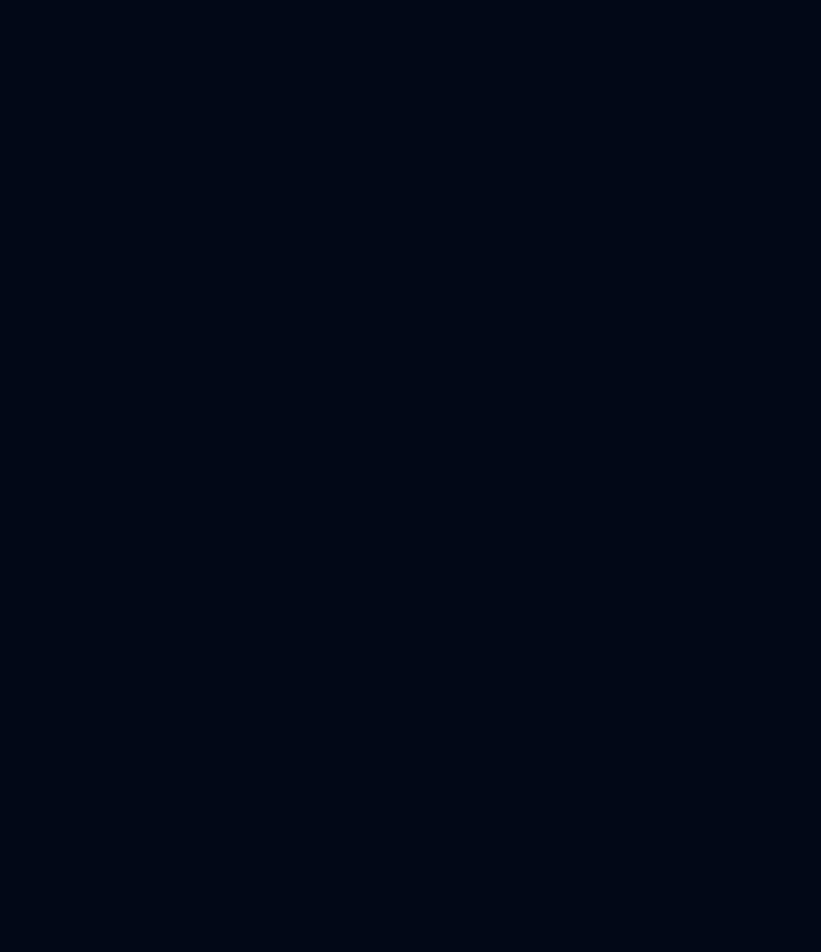
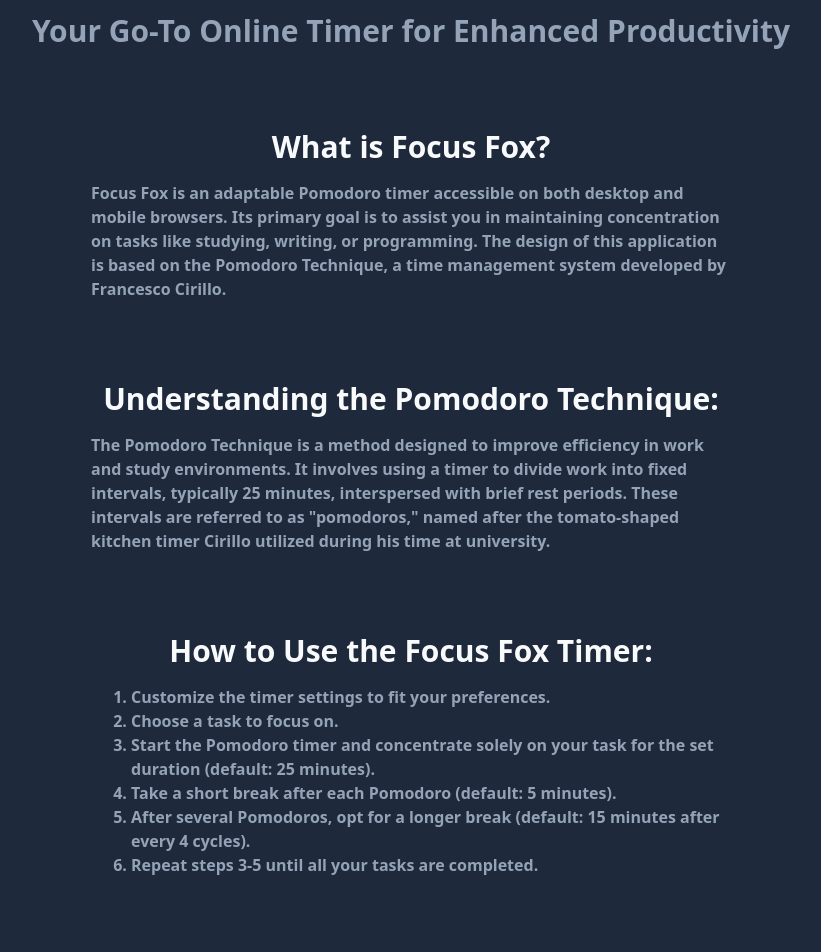
Before and after one commit to marinoffDev/Focus-Fox, a React (Vite) app: page / in a window 1280 px wide. Shown: the part 1060-2012 px from the top of the page, without its empty margins (229-1050 px from the left). Before the commit the page ends 800 px from the top, so only its background shows below. Built offline with nearby package versions, Linux system fonts and the light colour scheme.

Commit message:
Add HowToUse component and updated page layout

```diff
--- a/src/App.jsx
+++ b/src/App.jsx
@@ -1,11 +1,21 @@
-import Navbar from './components/Navbar.jsx'
+import Navbar from '@/components/Navbar.jsx'
 import Timer from '@/components/Timer.jsx';
+import Footer from '@/components/Footer.jsx'
+import HowToUse from '@/components/HowToUse.jsx';
 
 function App() {
   return (
     <>
       <Navbar />
-      <Timer />
+      <main>
+        <section className='min-h-dvh'>
+          <Timer />
+        </section>
+        <section className='min-h-dvh bg-secondary'>
+          <HowToUse />
+        </section>
+      </main>
+      <Footer />
     </>
   )
 }
--- /dev/null
+++ b/src/components/HowToUse.jsx
@@ -0,0 +1,21 @@
+export default function HowToUse() {
+  return (
+    <div className="flex justify-center items-center flex-col py-16">
+      <h1 className="text-5xl font-black m-4">Focus Fox</h1>
+      <h2 className="text-3xl font-bold mb-20 text-muted-foreground">Your Go-To Online Timer for Enhanced Productivity</h2>
+      <h3 className="text-3xl font-extrabold">What is Focus Fox?</h3>
+      <p className="pt-4 w-3/6 font-semibold text-muted-foreground mb-20">Focus Fox is an adaptable Pomodoro timer accessible on both desktop and mobile browsers. Its primary goal is to assist you in maintaining concentration on tasks like studying, writing, or programming. The design of this application is based on the Pomodoro Technique, a time management system developed by Francesco Cirillo.</p>
+      <h3 className="text-3xl font-extrabold">Understanding the Pomodoro Technique:</h3>
+      <p className="pt-4 w-3/6 font-semibold text-muted-foreground mb-20">{`The Pomodoro Technique is a method designed to improve efficiency in work and study environments. It involves using a timer to divide work into fixed intervals, typically 25 minutes, interspersed with brief rest periods. These intervals are referred to as "pomodoros," named after the tomato-shaped kitchen timer Cirillo utilized during his time at university.`}</p>
+      <h3 className="text-3xl font-extrabold">How to Use the Focus Fox Timer:</h3>
+      <ol className="list-decimal pl-10 w-3/6 font-semibold text-muted-foreground m-4">
+        <li>Customize the timer settings to fit your preferences.</li>
+        <li>Choose a task to focus on.</li>
+        <li>{`Start the Pomodoro timer and concentrate solely on your task for the set duration (default: 25 minutes).`}</li>
+        <li>{`Take a short break after each Pomodoro (default: 5 minutes).`}</li>
+        <li>{`After several Pomodoros, opt for a longer break (default: 15 minutes after every 4 cycles).`}</li>
+        <li>Repeat steps 3-5 until all your tasks are completed.</li>
+      </ol>
+    </div>
+  )
+}
--- a/src/components/Timer.jsx
+++ b/src/components/Timer.jsx
@@ -1,15 +1,39 @@
-import { Label } from "@/components/ui/label"
-import { Button } from "@/components/ui/button"
+import { useState, useEffect } from 'react'
+import { formatTime } from '@/lib/utils'
 import { Tabs, TabsContent, TabsList, TabsTrigger } from "@/components/ui/tabs"
-import {
-  Card,
-  CardContent,
-  CardFooter,
-} from "@/components/ui/card"
+
+import TimerCard from '@/components/TimerCard.jsx';
 
 export default function Timer() {
+  const defaultTime = 25 * 60;
+  const [time, setTime] = useState(defaultTime);
+  const [timerActive, setTimerActive] = useState(false);
+  let btnLabel = defaultTime > time ? "Resume" : "Start";
+
+  useEffect(() => {
+    let ticker;
+    if (timerActive) {
+      ticker = setInterval(() => {
+        setTime(prevTime => {
+          if (prevTime === 0) {
+            clearInterval(ticker);
+            setTimerActive(false);
+            return 0;
+          } else {
+            return prevTime - 1;
+          }
+        });
+      }, 1000);
+    }
+    return () => clearInterval(ticker);
+  }, [timerActive])
+
+  const handleTimer = () => {
+    timerActive ? setTimerActive(false) : setTimerActive(true);
+  };
+
   return (
-    <div className='flex justify-center items-center mt-10'>
+    <div className='flex justify-center items-center mt-14'>
       <Tabs defaultValue="pomodoro" className="w-[400px]">
         <TabsList className="grid w-full grid-cols-3">
           <TabsTrigger value="pomodoro">Pomodoro</TabsTrigger>
@@ -17,34 +41,13 @@
           <TabsTrigger value="longBreak">Long Break</TabsTrigger>
         </TabsList>
         <TabsContent value="pomodoro">
-          <Card>
-            <CardContent className='flex justify-center items-center mt-6'>
-                <Label htmlFor="timer" className='font-bold text-8xl'>25:00</Label>
-            </CardContent>
-            <CardFooter className='flex justify-center items-center'>
-              <Button className='w-32'>Start</Button>
-            </CardFooter>
-          </Card>
+          <TimerCard time={formatTime(time)} isActive={timerActive} onClick={handleTimer} buttonText={timerActive ? "Pause" : btnLabel} />
         </TabsContent>
         <TabsContent value="shortBreak">
-          <Card>
-            <CardContent className='flex justify-center items-center mt-6'>
-                <Label htmlFor="timer" className='font-bold text-8xl'>05:00</Label>
-            </CardContent>
-            <CardFooter className='flex justify-center items-center'>
-              <Button className='w-32'>Start</Button>
-            </CardFooter>
-          </Card>
+          <TimerCard time={formatTime(5 * 60)} onClick={() => console.log("clicked short break")} buttonText={"Start"} disabled={'cursor-not-allowed opacity-50'} />
         </TabsContent>
         <TabsContent value="longBreak">
-          <Card>
-            <CardContent className='flex justify-center items-center mt-6'>
-                <Label htmlFor="timer" className='font-bold text-8xl'>15:00</Label>
-            </CardContent>
-            <CardFooter className='flex justify-center items-center'>
-              <Button className='w-32'>Start</Button>
-            </CardFooter>
-          </Card>
+          <TimerCard time={formatTime(15 * 60)} onClick={() => console.log("clicked long break")} buttonText={"Start"} disabled={'cursor-not-allowed opacity-50'}/>
         </TabsContent>
       </Tabs>
     </div>
--- /dev/null
+++ b/src/components/TimerCard.jsx
@@ -0,0 +1,17 @@
+import { Label } from "@/components/ui/label";
+import { Button } from "@/components/ui/button";
+import { Card, CardContent, CardFooter } from "@/components/ui/card";
+export default function TimerCard({time, isActive, onClick, buttonText, disabled: disabledStyles}) {
+  return (
+    <Card>
+    <CardContent className='flex justify-center items-center mt-6'>
+      <Label htmlFor="timer" className='font-bold text-8xl'>{time}</Label>
+    </CardContent>
+    <CardFooter className='flex justify-center items-center'>
+      <Button className={`w-32 ` + disabledStyles } variant={isActive ? "secondary" : "default"} onClick={onClick}>
+        {buttonText}
+      </Button>
+    </CardFooter>
+  </Card>
+  )
+}
```
